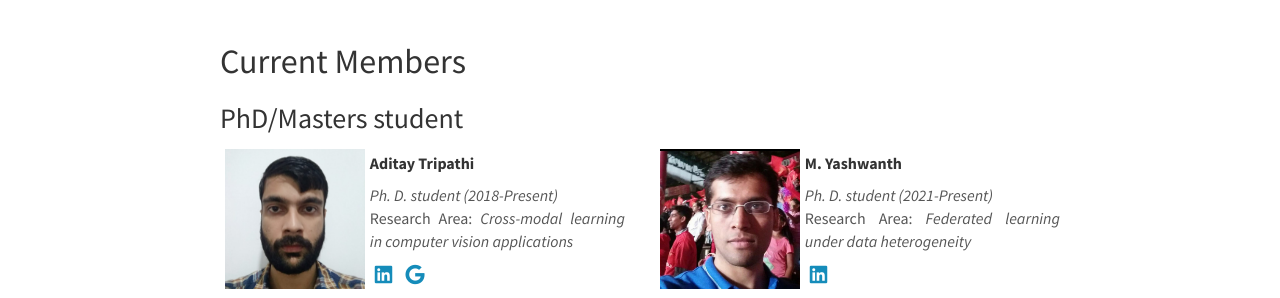
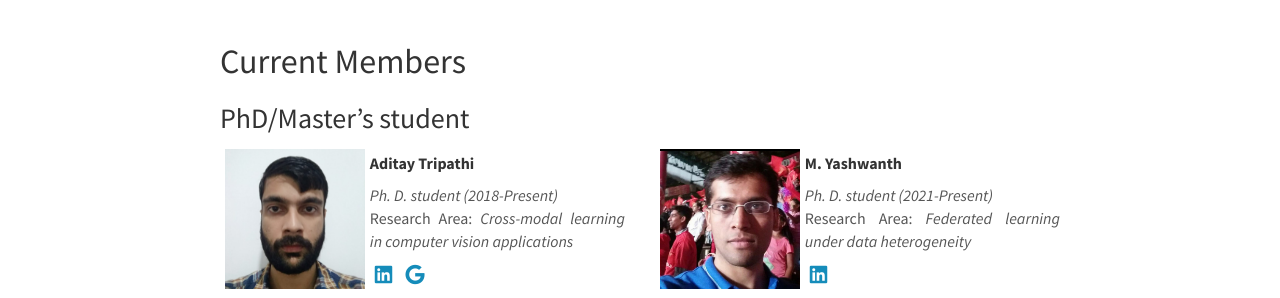
Before and after one commit to vcl-iisc/vclab-website, a Jekyll site: the page built from _pages/team.md, in a window 1280 px wide and 900 px high. Shown: the part 417-715 px from the top of the window. Built offline with Jekyll 4.4.1, drawn with Linux system fonts in a browser that asks for light colours; nearby versions of some CDN libraries.

Commit message:
Update team.md

```diff
--- a/_pages/team.md
+++ b/_pages/team.md
@@ -97,7 +97,7 @@ permalink: /team/
 
 ## Current Members
 
-### PhD/Masters student
+### PhD/Master's student
 
 {% assign number_printed = 0 %}
 {% for member in site.data.lab_members %}
```
